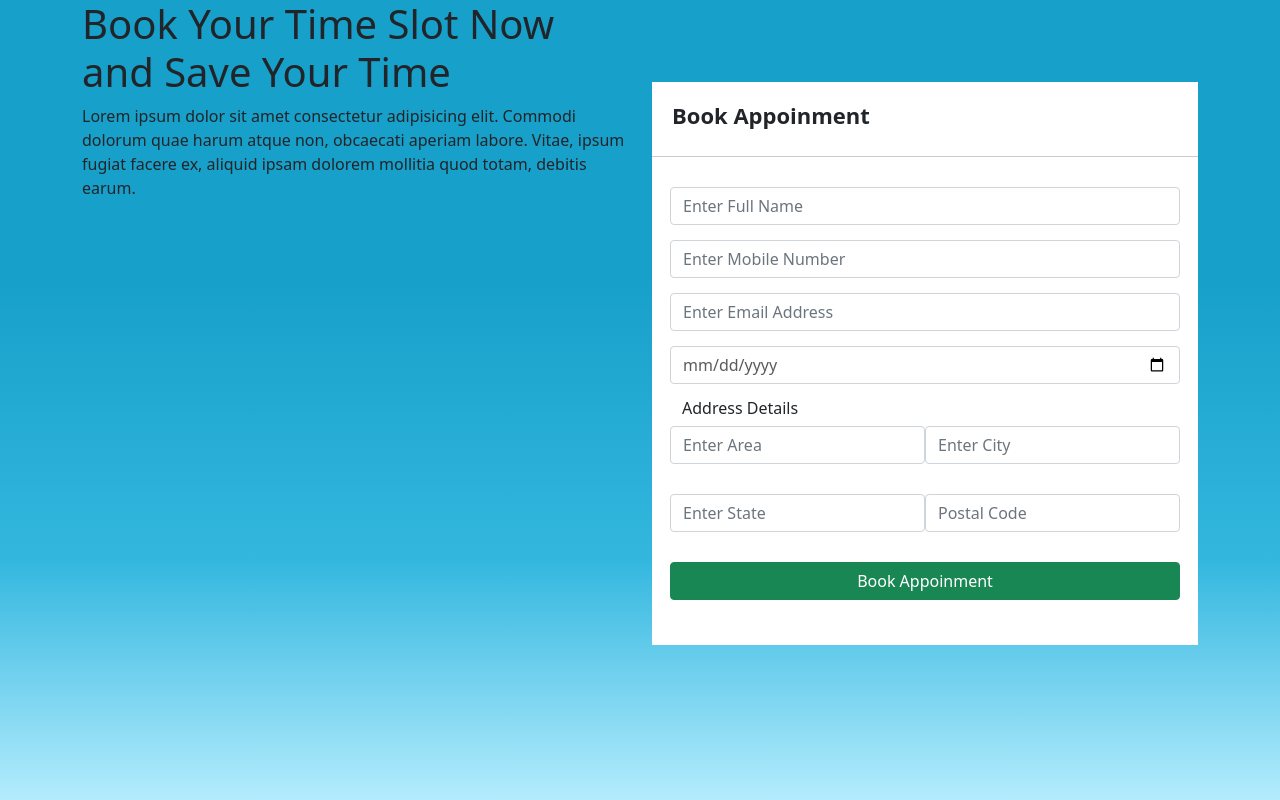
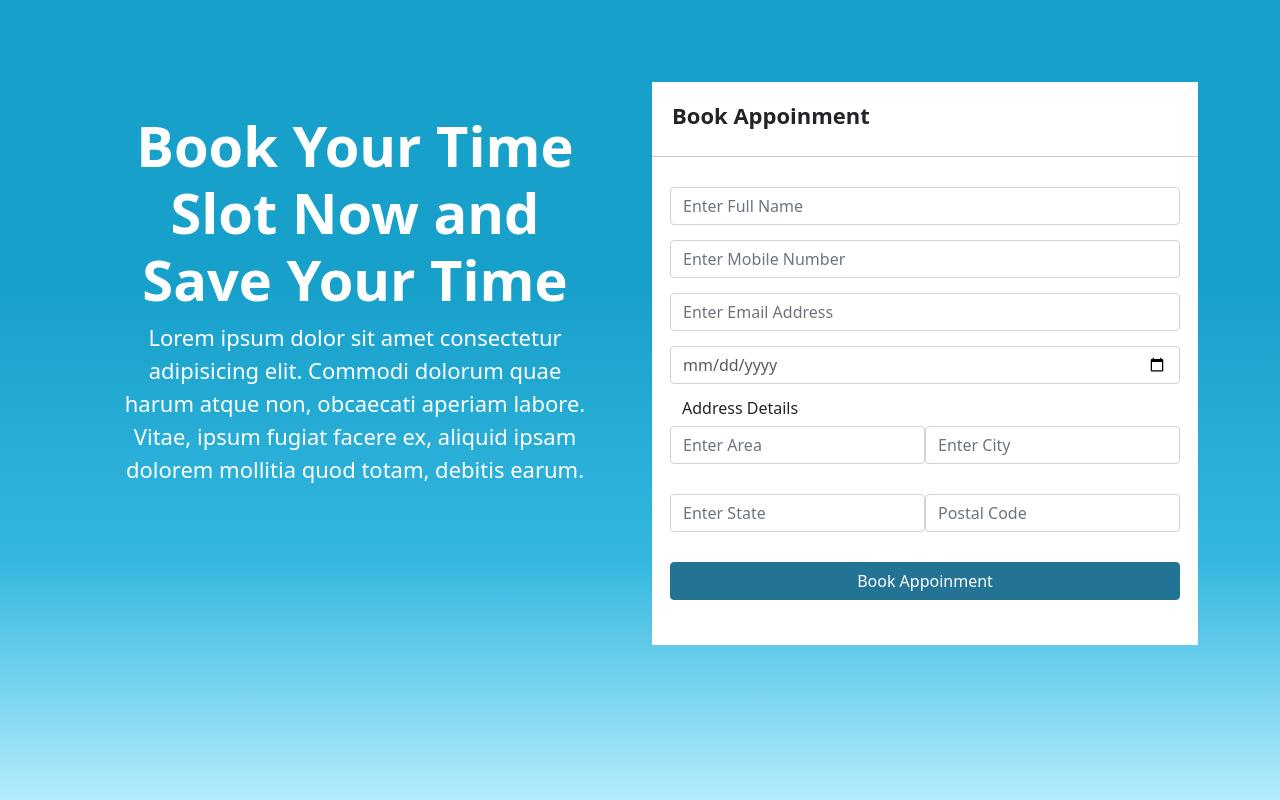
Before and after one commit to varunvinay4u/PG19CS10, a PHP site: page /reg.html in a window 1280 px wide. Run offline with PHP 8.4, Linux system fonts and the light colour scheme.

Commit message:
Update reg.css

```diff
--- a/LOGIN/reg.css
+++ b/LOGIN/reg.css
@@ -1,3 +1,4 @@
+
 body{
     width: 100%;
     height: 100%;
@@ -10,6 +11,7 @@ body{
     background: linear-gradient(rgb(23, 160, 202) 35%,rgb(51, 183, 223) 70%,rgb(180, 236, 253) 100%);
     overflow: auto;
 }
+
 .form-data{
     margin-top: 15%;
     background-color: #fff;
@@ -25,6 +27,49 @@ body{
     font-size: 22px;
     font-weight: 600;
 }
+.form-row{
+    margin-bottom: 15px;
+}
+.form-control{
+    background-color: #f7f7ff;
+}
+.form-control:focus{
+    box-shadow: none;
+    border: 3px solid #138496;
+}
+
+.no-margin{
+    margin: 0px;
+}
+
+.btn-appoinment{
+    background-color: #237395 !important;
+    border-color: #237395 !important;
+    width: 100%;
+}
+
+.content{
+    margin-top: 15%;
+    text-align: center;
+    color: #fff;
+    padding: 30px;
+}
+.content h1{
+    font-weight: 600;
+    font-size: 3.5rem;
+}
+.content p{
+    font-size: 22px;
+}
+
+
+
+
+/* @media screen and (max-width: 976px){
+
+} */
+
+
 .form-row{
     margin-bottom: 15px;
 }
```
